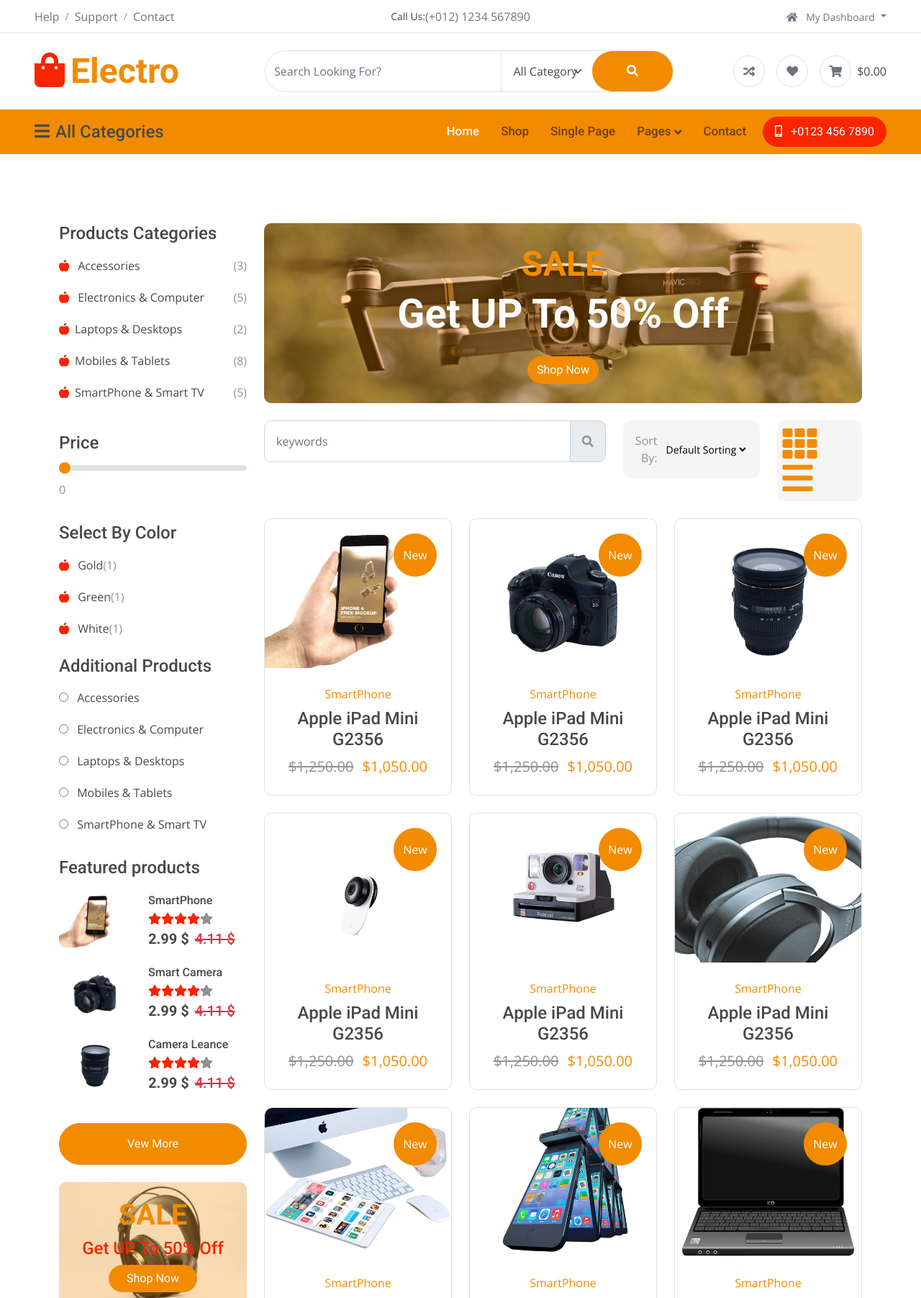
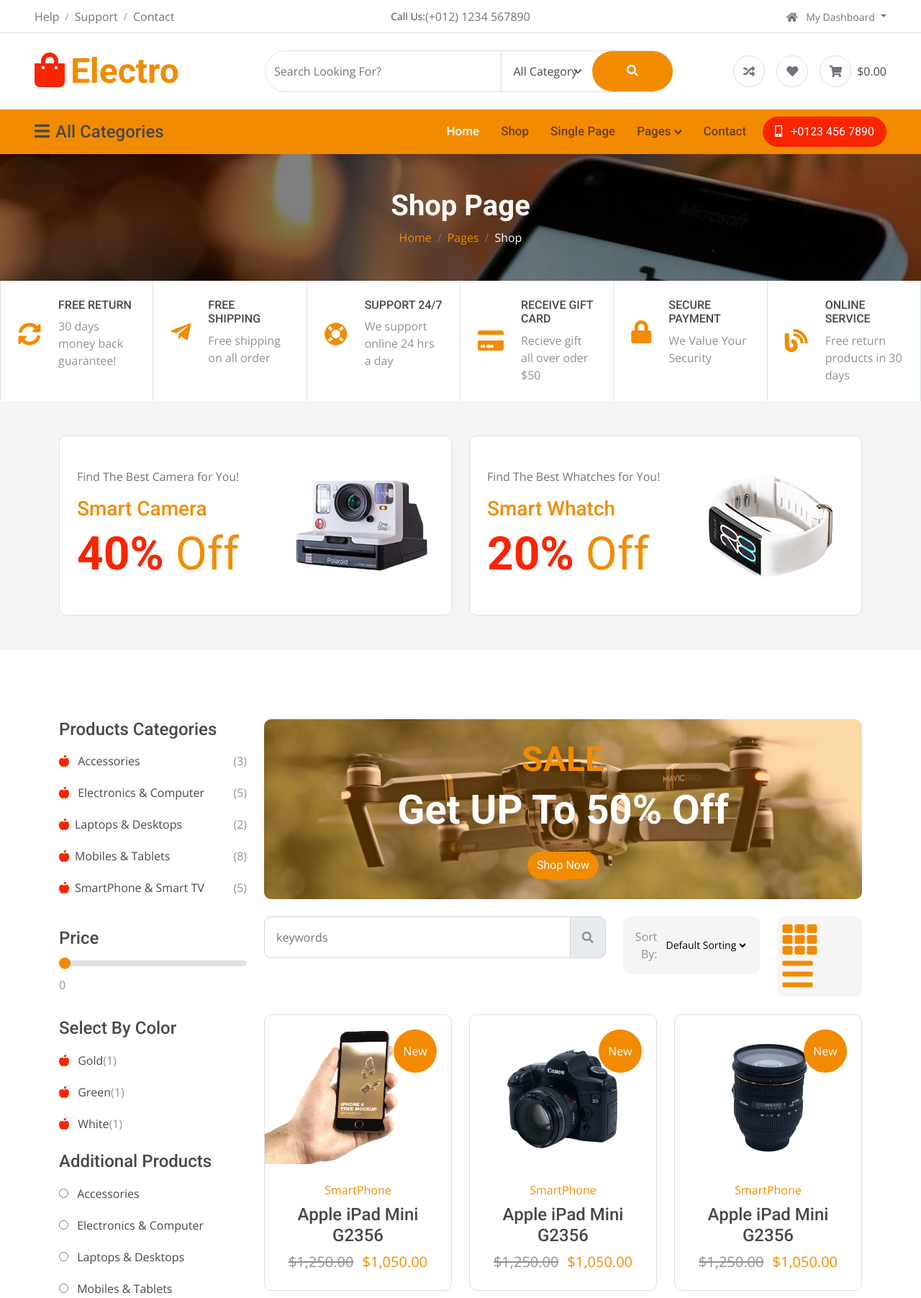
Before and after one commit to jobayrulhasan/django_ecom_final_project, a Django app: page /shop/ in a window 1280 px wide. Shown: the top 1803 px of the page at 72% size. Run offline with Django 5.2, Linux system fonts and the light colour scheme; some libraries are stand-ins or nearby versions.

Commit message:
last changes

```diff
--- a/Shop/templates/Shop/shop.html
+++ b/Shop/templates/Shop/shop.html
@@ -3,6 +3,121 @@
 {% block title %}Shop{% endblock title %}
 
 {% block main-content %}
+
+<!-- Single Page Header start -->
+<div class="container-fluid page-header py-5">
+    <h1 class="text-center text-white display-6 wow fadeInUp" data-wow-delay="0.1s">Shop Page</h1>
+    <ol class="breadcrumb justify-content-center mb-0 wow fadeInUp" data-wow-delay="0.3s">
+        <li class="breadcrumb-item"><a href="#">Home</a></li>
+        <li class="breadcrumb-item"><a href="#">Pages</a></li>
+        <li class="breadcrumb-item active text-white">Shop</li>
+    </ol>
+</div>
+<!-- Single Page Header End -->
+
+<!-- Searvices Start -->
+<div class="container-fluid px-0">
+    <div class="row g-0">
+        <div class="col-6 col-md-4 col-lg-2 border-start border-end wow fadeInUp" data-wow-delay="0.1s">
+            <div class="p-4">
+                <div class="d-inline-flex align-items-center">
+                    <i class="fa fa-sync-alt fa-2x text-primary"></i>
+                    <div class="ms-4">
+                        <h6 class="text-uppercase mb-2">Free Return</h6>
+                        <p class="mb-0">30 days money back guarantee!</p>
+                    </div>
+                </div>
+            </div>
+        </div>
+        <div class="col-6 col-md-4 col-lg-2 border-end wow fadeInUp" data-wow-delay="0.2s">
+            <div class="p-4">
+                <div class="d-flex align-items-center">
+                    <i class="fab fa-telegram-plane fa-2x text-primary"></i>
+                    <div class="ms-4">
+                        <h6 class="text-uppercase mb-2">Free Shipping</h6>
+                        <p class="mb-0">Free shipping on all order</p>
+                    </div>
+                </div>
+            </div>
+        </div>
+        <div class="col-6 col-md-4 col-lg-2 border-end wow fadeInUp" data-wow-delay="0.3s">
+            <div class="p-4">
+                <div class="d-flex align-items-center">
+                    <i class="fas fa-life-ring fa-2x text-primary"></i>
+                    <div class="ms-4">
+                        <h6 class="text-uppercase mb-2">Support 24/7</h6>
+                        <p class="mb-0">We support online 24 hrs a day</p>
+                    </div>
+                </div>
+            </div>
+        </div>
+        <div class="col-6 col-md-4 col-lg-2 border-end wow fadeInUp" data-wow-delay="0.4s">
+            <div class="p-4">
+                <div class="d-flex align-items-center">
+                    <i class="fas fa-credit-card fa-2x text-primary"></i>
+                    <div class="ms-4">
+                        <h6 class="text-uppercase mb-2">Receive Gift Card</h6>
+                        <p class="mb-0">Recieve gift all over oder $50</p>
+                    </div>
+                </div>
+            </div>
+        </div>
+        <div class="col-6 col-md-4 col-lg-2 border-end wow fadeInUp" data-wow-delay="0.5s">
+            <div class="p-4">
+                <div class="d-flex align-items-center">
+                    <i class="fas fa-lock fa-2x text-primary"></i>
+                    <div class="ms-4">
+                        <h6 class="text-uppercase mb-2">Secure Payment</h6>
+                        <p class="mb-0">We Value Your Security</p>
+                    </div>
+                </div>
+            </div>
+        </div>
+        <div class="col-6 col-md-4 col-lg-2 border-end wow fadeInUp" data-wow-delay="0.6s">
+            <div class="p-4">
+                <div class="d-flex align-items-center">
+                    <i class="fas fa-blog fa-2x text-primary"></i>
+                    <div class="ms-4">
+                        <h6 class="text-uppercase mb-2">Online Service</h6>
+                        <p class="mb-0">Free return products in 30 days</p>
+                    </div>
+                </div>
+            </div>
+        </div>
+    </div>
+</div>
+<!-- Searvices End -->
+
+<!-- Products Offer Start -->
+<div class="container-fluid bg-light py-5">
+    <div class="container">
+        <div class="row g-4">
+            <div class="col-lg-6 wow fadeInLeft" data-wow-delay="0.2s">
+                <a href="#" class="d-flex align-items-center justify-content-between border bg-white rounded p-4">
+                    <div>
+                        <p class="text-muted mb-3">Find The Best Camera for You!</p>
+                        <h3 class="text-primary">Smart Camera</h3>
+                        <h1 class="display-3 text-secondary mb-0">40% <span
+                                class="text-primary fw-normal">Off</span></h1>
+                    </div>
+                    <img src="img/product-1.png" class="img-fluid" alt="">
+                </a>
+            </div>
+            <div class="col-lg-6 wow fadeInRight" data-wow-delay="0.3s">
+                <a href="#" class="d-flex align-items-center justify-content-between border bg-white rounded p-4">
+                    <div>
+                        <p class="text-muted mb-3">Find The Best Whatches for You!</p>
+                        <h3 class="text-primary">Smart Whatch</h3>
+                        <h1 class="display-3 text-secondary mb-0">20% <span
+                                class="text-primary fw-normal">Off</span></h1>
+                    </div>
+                    <img src="img/product-2.png" class="img-fluid" alt="">
+                </a>
+            </div>
+        </div>
+    </div>
+</div>
+<!-- Products Offer End -->
 <!-- Shop Page Start -->
     <div class="container-fluid shop py-5">
         <div class="container py-5">
```
Also changed, not shown: Shop/templates/Shop/single.html (+12 -0 lines).
